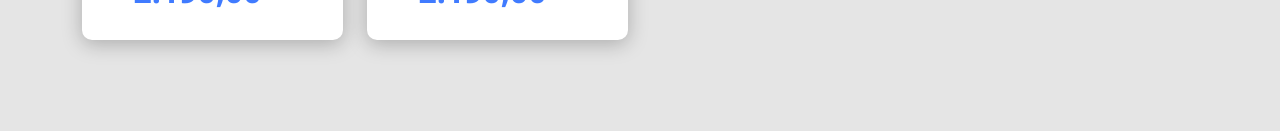
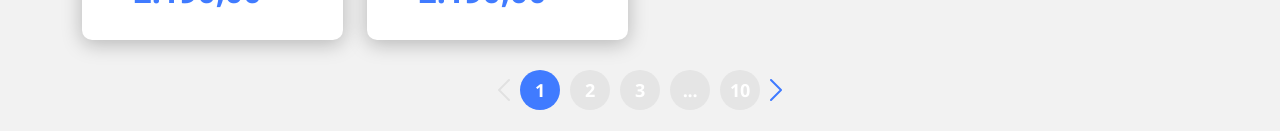
Before and after one commit to LorenzoBondan/dscatalog, a React (Create React App) app in the folder frontend/: page /products in a window 1280 px wide. Shown: the part 727-858 px from the top of the page. Before the commit the page ends 821 px from the top, so only its background shows below. Built offline with nearby package versions, Linux system fonts and the light colour scheme.

Commit message:
Pagination component and styling

```diff
--- a/frontend/src/assets/styles/custom.scss
+++ b/frontend/src/assets/styles/custom.scss
@@ -2,7 +2,7 @@ $theme-colors: (
     'primary': #407bff,
 );
 
-$body-bg: #e5e5e5;
+$body-bg: #f2f2f2; /* cor de fundo da página */
 $body-color: #263238;
 
 @import '~bootstrap/scss/bootstrap.scss';
--- /dev/null
+++ b/frontend/src/components/Pagination/index.tsx
@@ -0,0 +1,18 @@
+import {ReactComponent as ArrowIcon} from 'assets/images/Seta.svg';
+import './styles.css';
+
+const Pagination = () => {
+    return(
+        <div className='pagination-container'>
+            <ArrowIcon className='arrow-inactive'/>
+            <div className='pagination-item active'>1</div>
+            <div className='pagination-item'>2</div>
+            <div className='pagination-item'>3</div>
+            <div className='pagination-item'>...</div>
+            <div className='pagination-item'>10</div>
+            <ArrowIcon className='arrow-active'/>
+        </div>
+    );
+}
+
+export default Pagination;
--- /dev/null
+++ b/frontend/src/components/Pagination/styles.css
@@ -0,0 +1,39 @@
+.pagination-container{
+    display: flex;
+    justify-content: center;
+    align-items: center;
+}
+
+.pagination-item{
+    width: 40px;
+    height: 40px;
+
+    /* pra fazer a bolinha */
+    border-radius: 50%;
+
+    background-color: #e5e5e5;
+    font-size: 18px;
+    font-weight: bold;
+    color: white;
+    letter-spacing: -0.015em;
+
+    display: flex;
+    align-items: center;
+    justify-content: center;
+
+    margin-left: 10px;
+}
+
+.pagination-item.active {
+    background-color: #407BFF;
+}
+
+.arrow-inactive{
+    color: #E1E1E1;
+    transform: rotate(-180deg);
+}
+
+.arrow-active{
+    color: #407BFF;
+    margin-left: 10px;
+}
--- a/frontend/src/pages/Catalog/index.tsx
+++ b/frontend/src/pages/Catalog/index.tsx
@@ -1,4 +1,5 @@
 
+import Pagination from "components/Pagination";
 import ProductCard from "components/ProductCard";
 import { Link } from "react-router-dom";
 import { Product } from "types/product";
@@ -71,6 +72,10 @@ function Catalog() {
               </div>
 
             </div>
+
+            <div className="row">
+              <Pagination />
+            </div>
         </div>
 
       </>
```
